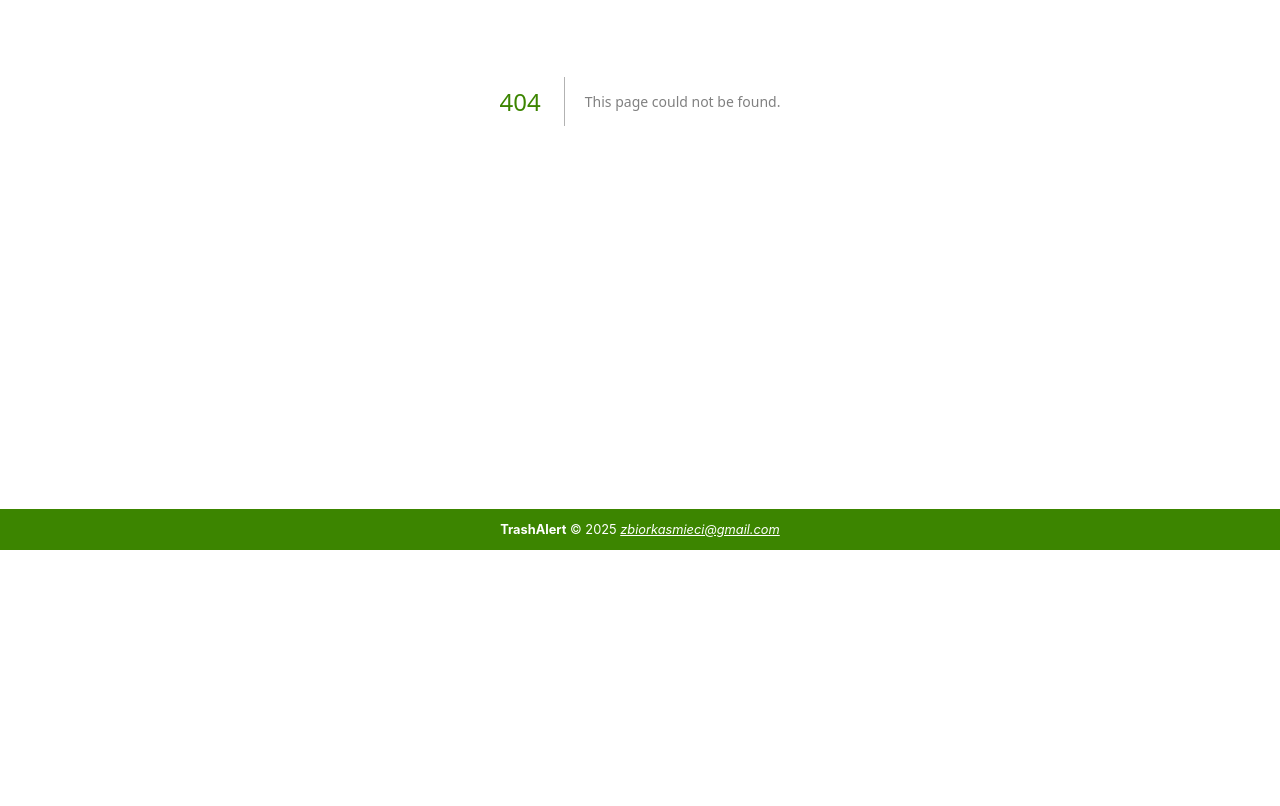
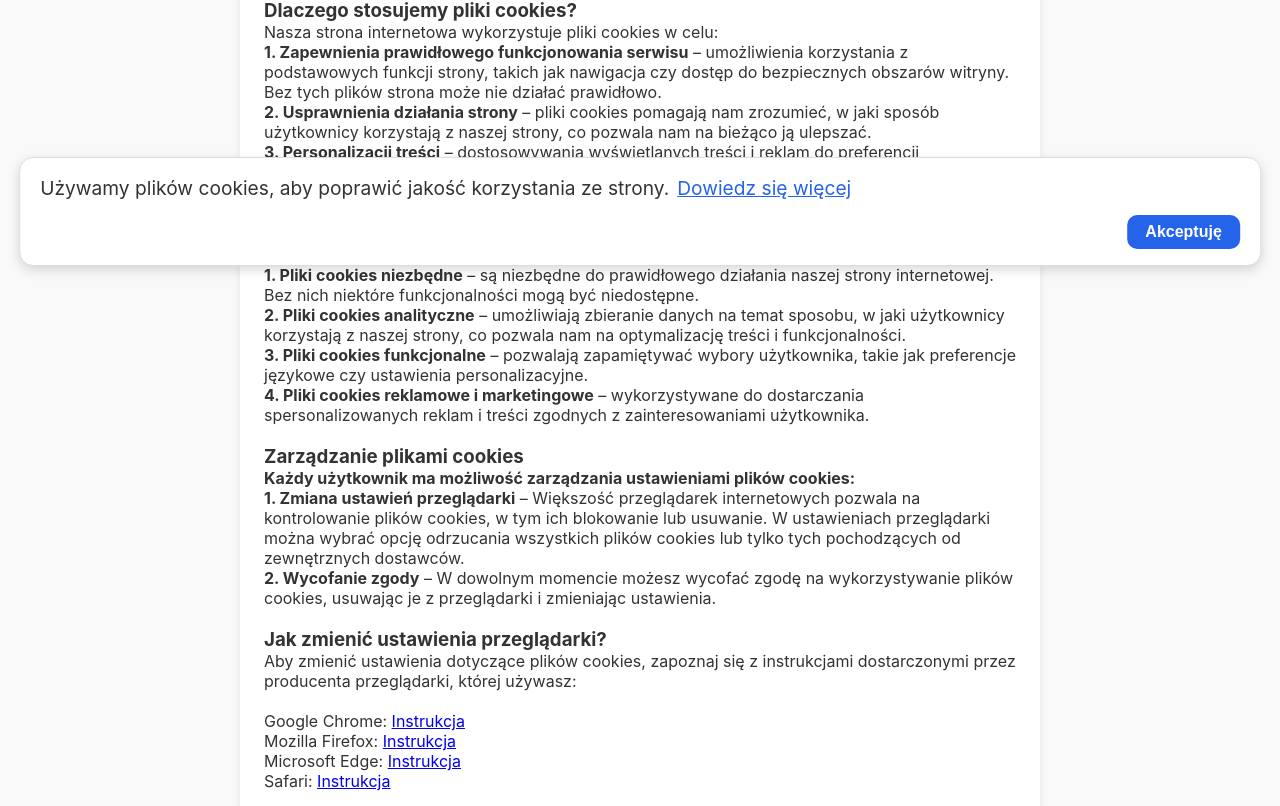
Before and after one commit to Rugel/zbiorka, a Next.js app: page /cookies in a window 1280 px wide. Before the commit this address had no page. Shown: the part 514-1320 px from the top of the page. Before the commit the page ends 1064 px from the top, so only its background shows below. Built offline with nearby package versions, Linux system fonts and the light colour scheme.

Commit message:
added cookies baner

```diff
--- /dev/null
+++ b/app/cookies/page.tsx
@@ -0,0 +1,46 @@
+export default function CookiesPage() {
+  return (
+    <main style={{ maxWidth: "800px", margin: "40px auto", padding: "24px" }}>
+      <div className="cookies">
+    <h2 className="title"><u>Informacja o plikach cookies</u></h2><br />
+    <h3>Czym są pliki cookies?</h3>
+    <p>Pliki cookies (tzw. „ciasteczka”) to niewielkie pliki tekstowe zapisywane i przechowywane na urządzeniu końcowym użytkownika (np. komputerze, smartfonie czy tablecie) podczas przeglądania stron internetowych. Pliki te są powszechnie stosowane w celu poprawy funkcjonalności stron internetowych, dostarczania spersonalizowanych treści oraz analizowania ruchu na stronie.</p><br />
+
+    <h3>Dlaczego stosujemy pliki cookies?</h3>
+    <p>Nasza strona internetowa wykorzystuje pliki cookies w celu:</p>
+    <p><b>1. Zapewnienia prawidłowego funkcjonowania serwisu</b> – umożliwienia korzystania z podstawowych funkcji strony, takich jak nawigacja czy dostęp do bezpiecznych obszarów witryny. Bez tych plików strona może nie działać prawidłowo.</p>
+    <p><b>2. Usprawnienia działania strony</b> – pliki cookies pomagają nam zrozumieć, w jaki sposób użytkownicy korzystają z naszej strony, co pozwala nam na bieżąco ją ulepszać.</p>
+    <p><b>3. Personalizacji treści</b> – dostosowywania wyświetlanych treści i reklam do preferencji użytkownika.</p>
+    <p><b>4. Analizy i statystyk</b> – zbierania anonimowych danych statystycznych, które pomagają nam lepiej zrozumieć potrzeby użytkowników i dostosowywać stronę do ich oczekiwań.</p>
+    <br />
+    <h3>Rodzaje plików cookies, które wykorzystujemy</h3>
+    <p><b>1. Pliki cookies niezbędne</b> – są niezbędne do prawidłowego działania naszej strony internetowej. Bez nich niektóre funkcjonalności mogą być niedostępne.</p>
+    <p><b>2. Pliki cookies analityczne</b> – umożliwiają zbieranie danych na temat sposobu, w jaki użytkownicy korzystają z naszej strony, co pozwala nam na optymalizację treści i funkcjonalności.</p>
+    <p><b>3. Pliki cookies funkcjonalne</b> – pozwalają zapamiętywać wybory użytkownika, takie jak preferencje językowe czy ustawienia personalizacyjne.</p>
+    <p><b>4. Pliki cookies reklamowe i marketingowe</b> – wykorzystywane do dostarczania spersonalizowanych reklam i treści zgodnych z zainteresowaniami użytkownika.</p>
+    <br />
+    <h3>Zarządzanie plikami cookies</h3>
+    <h4>Każdy użytkownik ma możliwość zarządzania ustawieniami plików cookies:</h4>
+    <p><b>1. Zmiana ustawień przeglądarki</b> – Większość przeglądarek internetowych pozwala na kontrolowanie plików cookies, w tym ich blokowanie lub usuwanie. W ustawieniach przeglądarki można wybrać opcję odrzucania wszystkich plików cookies lub tylko tych pochodzących od zewnętrznych dostawców.</p>
+    <p><b>2.  Wycofanie zgody</b> – W dowolnym momencie możesz wycofać zgodę na wykorzystywanie plików cookies, usuwając je z przeglądarki i zmieniając ustawienia.</p><br />
+    <h3>Jak zmienić ustawienia przeglądarki?</h3>
+    <p>
+        Aby zmienić ustawienia dotyczące plików cookies, zapoznaj się z instrukcjami dostarczonymi przez producenta przeglądarki, której używasz:<br /><br />
+        Google Chrome: <a href="https://support.google.com/chrome/answer/95647?co=GENIE.Platform%3DDesktop&hl=pl" target="blank">Instrukcja</a><br />
+        Mozilla Firefox: <a href="https://support.mozilla.org/pl/kb/ciasteczka" target="blank">Instrukcja</a><br />
+        Microsoft Edge: <a href="https://support.microsoft.com/pl-pl/microsoft-edge/usuwanie-plik%C3%B3w-cookie-w-przegl%C4%85darce-microsoft-edge-63947406-40ac-c3b8-57b9-2a946a29ae09" target="blank">Instrukcja</a><br />
+        Safari: <a href="https://support.apple.com/pl-pl/guide/safari/sfri11471/mac" target="blank">Instrukcja</a><br />
+    </p><br />
+    <h3>Czy pliki cookies przechowują dane osobowe?</h3>
+    <p>Pliki cookies, które wykorzystujemy, nie przechowują danych osobowych użytkowników, takich jak imię, nazwisko czy adres e-mail. W niektórych przypadkach dane mogą być zbierane anonimowo w celu analizy statystycznej.
+    </p><br />
+    <h3>Narzędzia zewnętrzne korzystające z cookies</h3>
+    <p>Na naszej stronie mogą być używane narzędzia zewnętrzne, takie jak Google Analytics czy inne systemy analityczne. Narzędzia te wykorzystują własne pliki cookies do zbierania danych o aktywności użytkowników na stronie.
+    </p><br />
+    <h3>Zmiany w polityce cookies</h3>
+    <p>Zastrzegamy sobie prawo do wprowadzania zmian w niniejszej polityce plików cookies w dowolnym momencie. Wszelkie zmiany będą publikowane na tej stronie.
+    </p>
+</div>
+    </main>
+  );
+}
--- a/app/layout.tsx
+++ b/app/layout.tsx
@@ -2,6 +2,7 @@ import './globals.css';
 import Header from './modules/Heder';
 import Navigation from './modules/Navigation';
 import Footer from './modules/Footer';
+import CookieConsent from './modules/CookieConsent';
 
 export const metadata = {
   title: "Zbiórka odpadów komunalnych, powiadomień e-mail, harmonogram",
@@ -24,6 +25,7 @@ export default function RootLayout({
         <Header />
         {children}
         <Footer />
+        <CookieConsent />
         </body>
     </html>
   );
--- /dev/null
+++ b/app/modules/CookieConsent.tsx
@@ -0,0 +1,32 @@
+"use client";
+import { useEffect, useState } from "react";
+import Link from "next/link";
+import "./cookie-consent.css";
+
+export default function CookieConsent() {
+  const [visible, setVisible] = useState(false);
+
+  useEffect(() => {
+    const consent = localStorage.getItem("cookie-consent");
+    if (!consent) {
+      setVisible(true);
+    }
+  }, []);
+
+  const acceptCookies = () => {
+    localStorage.setItem("cookie-consent", "true");
+    setVisible(false);
+  };
+
+  if (!visible) return null;
+
+  return (
+    <div className="cookie-banner">
+      <p>
+        Używamy plików cookies, aby poprawić jakość korzystania ze strony.
+        <Link href="/cookies" className="cookie-link">Dowiedz się więcej</Link>
+      </p>
+      <button onClick={acceptCookies}>Akceptuję</button>
+    </div>
+  );
+}
--- /dev/null
+++ b/app/modules/cookie-consent.css
@@ -0,0 +1,53 @@
+.cookie-banner {
+  position: fixed;
+  bottom: 20px;
+  left: 50%;
+  transform: translateX(-50%);
+  width: 97%;
+  background: #fff;
+  color: #333;
+  padding: 16px 20px;
+  border-radius: 14px;
+  box-shadow: 0 4px 12px rgba(0,0,0,0.15);
+  border: 1px solid #ddd;
+
+  display: flex;
+  flex-direction: column;
+  gap: 12px;
+  font-size: 1.2rem;
+  line-height: 1.5;
+
+  animation: fadeIn 0.5s ease-out;
+  z-index: 9999;
+}
+
+.cookie-banner p {
+  margin: 0;
+}
+
+.cookie-banner button {
+  align-self: flex-end;
+  background: #2563eb;
+  color: #fff;
+  border: none;
+  padding: 8px 18px;
+  border-radius: 10px;
+  cursor: pointer;
+  font-weight: bold;
+  transition: background 0.3s;
+}
+
+.cookie-banner button:hover {
+  background: #1e4fc7;
+}
+
+.cookie-link {
+  margin-left: 8px;
+  color: #2563eb;
+  text-decoration: underline;
+  cursor: pointer;
+}
+
+.cookie-link:hover {
+  color: #1e4fc7;
+}
```
